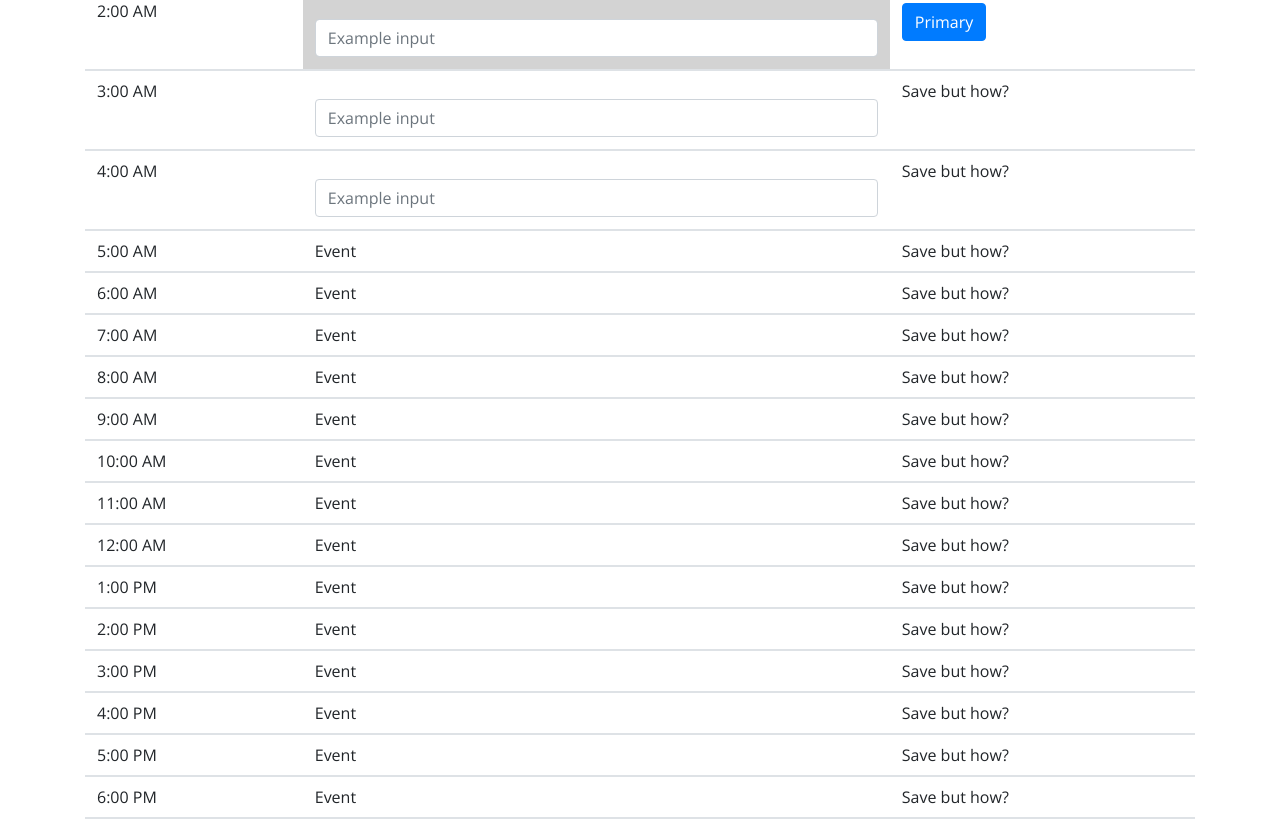
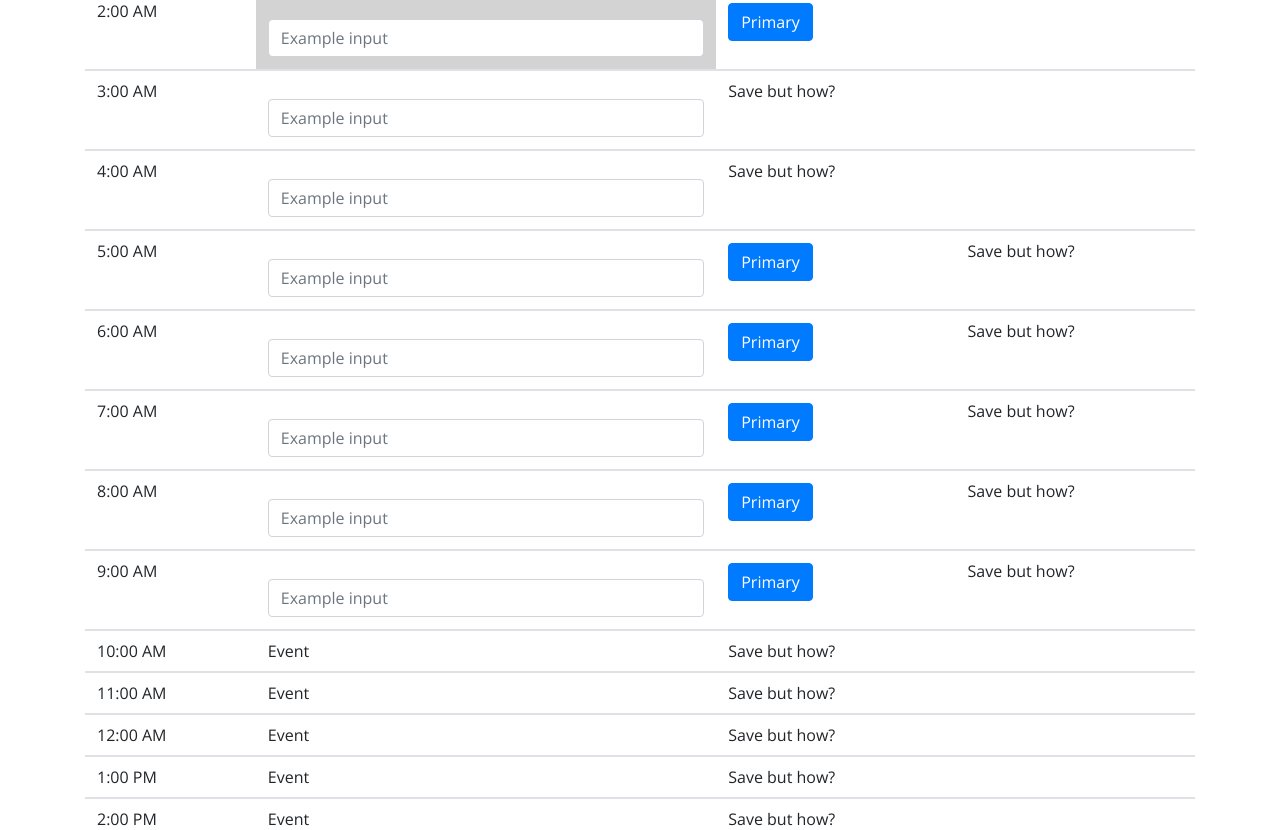
Before and after one commit to Classroom899/hw-05-third-party-apis, a plain HTML site: page index.html in a window 1280 px wide. Shown: the part 564-1394 px from the top of the page. Drawn offline with nearby package versions, Linux system fonts and the light colour scheme.

Commit message:
Add and change each event code format so that they all match including changing each id and date-time

```diff
--- a/index.html
+++ b/index.html
@@ -114,35 +114,60 @@
     <tbody>
         <tr>
             <td>5:00 AM</td>
-            <td>Event</td>
+            <td data-time="5:00am" id="6" class="form-group">
+                <label for="formGroupExampleInput"></label>
+                <input type="text" class="form-control" id="formGroupExampleInput" placeholder="Example input">
+                </div>
+            </td>
+            <td><button type="button" class="btn btn-primary">Primary</button></td>
             <td>Save but how?</td>
         </tr>
     <tbody>
     <tbody>
         <tr>
             <td>6:00 AM</td>
-            <td>Event</td>
+            <td data-time="6:00am" id="7" class="form-group">
+                <label for="formGroupExampleInput"></label>
+                <input type="text" class="form-control" id="formGroupExampleInput" placeholder="Example input">
+                </div>
+            </td>
+            <td><button type="button" class="btn btn-primary">Primary</button></td>
             <td>Save but how?</td>
         </tr>
     <tbody>
     <tbody>
         <tr>
             <td>7:00 AM</td>
-            <td>Event</td>
+            <td data-time="7:00am" id="8" class="form-group">
+                <label for="formGroupExampleInput"></label>
+                <input type="text" class="form-control" id="formGroupExampleInput" placeholder="Example input">
+                </div>
+            </td>
+            <td><button type="button" class="btn btn-primary">Primary</button></td>
             <td>Save but how?</td>
         </tr>
     <tbody>
     <tbody>
         <tr>
             <td>8:00 AM</td>
-            <td>Event</td>
+            <td data-time="8:00am" id="9" class="form-group">
+                <label for="formGroupExampleInput"></label>
+                <input type="text" class="form-control" id="formGroupExampleInput" placeholder="Example input">
+                </div>
+            </td>
+            <td><button type="button" class="btn btn-primary">Primary</button></td>
             <td>Save but how?</td>
         </tr>
     <tbody>
     <tbody>
         <tr>
             <td>9:00 AM</td>
-            <td>Event</td>
+            <td data-time="9:00am" id="10" class="form-group">
+                <label for="formGroupExampleInput"></label>
+                <input type="text" class="form-control" id="formGroupExampleInput" placeholder="Example input">
+                </div>
+            </td>
+            <td><button type="button" class="btn btn-primary">Primary</button></td>
             <td>Save but how?</td>
         </tr>
     <tbody>
--- a/javascript.js
+++ b/javascript.js
@@ -36,7 +36,7 @@ $("#firstButton").click(function () {
 
 
 
-//For loop will be needed
+
 
 
 
```
